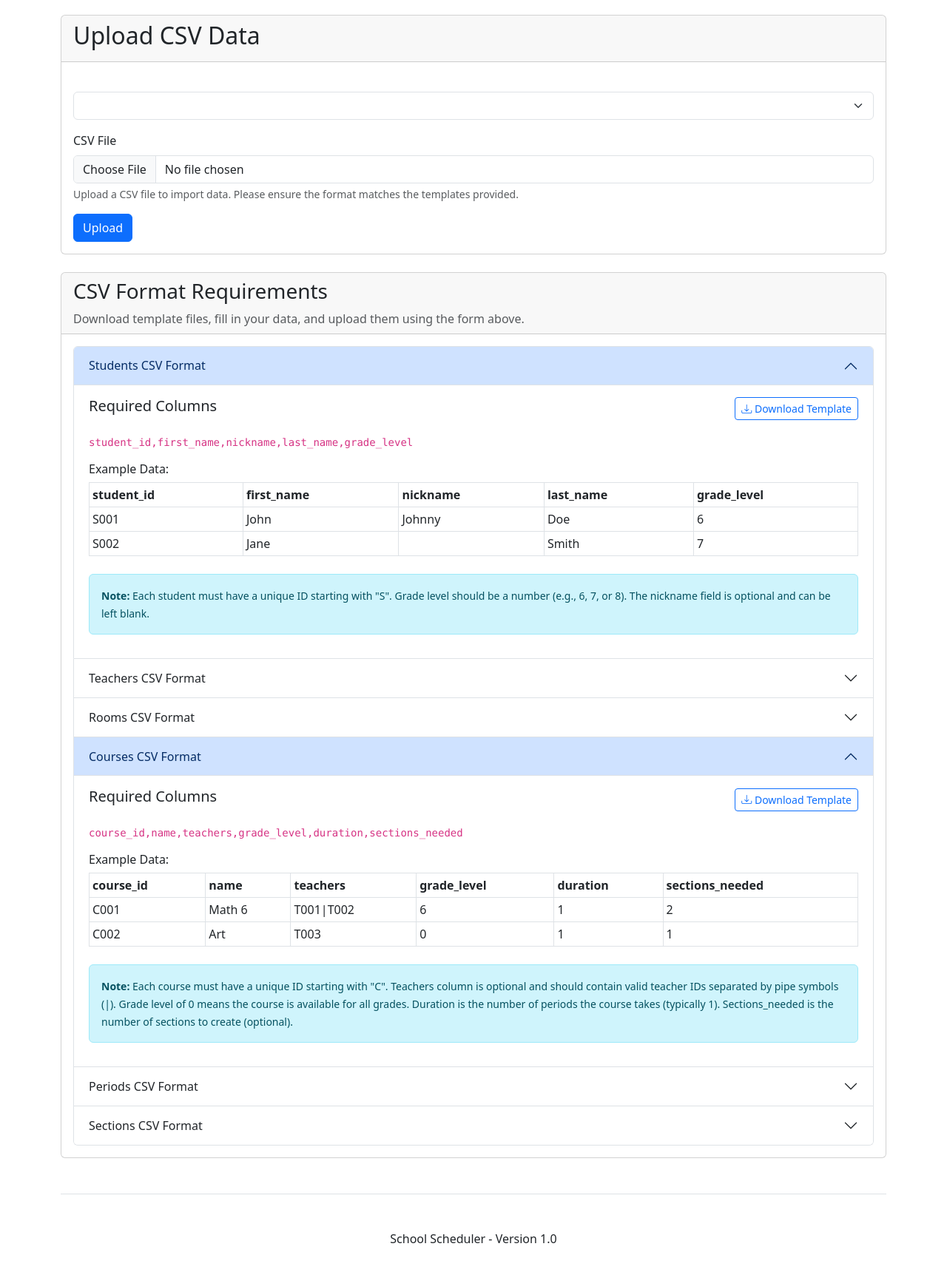
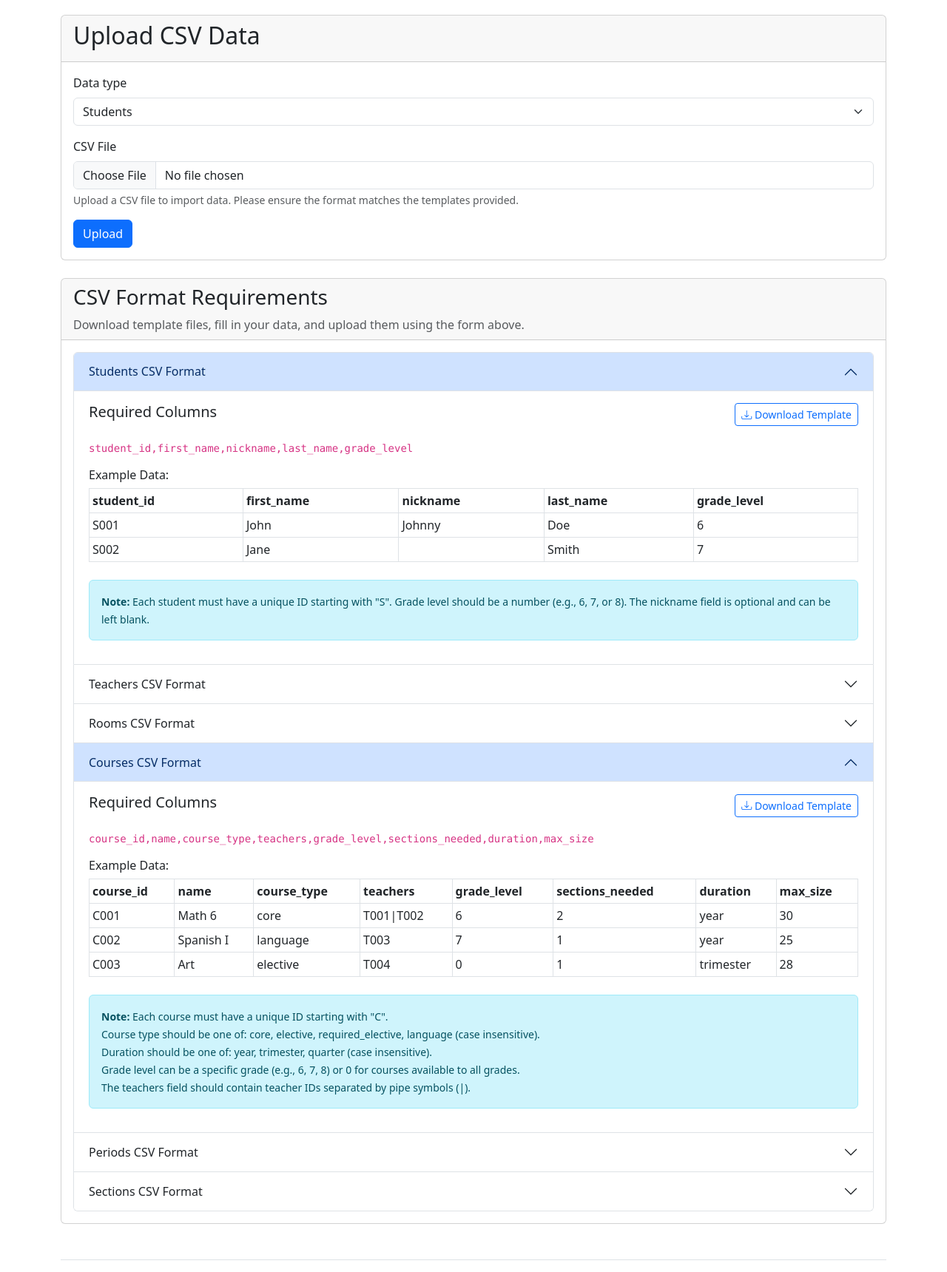
Before and after one commit to wafflestomper/Scheduler_v2, a Django app: page /upload/ in a window 1280 px wide, after a click on "Courses CSV Format". Shown: the part 76-1796 px from the top of the page at 74% size. Before the commit the page ends 1757 px from the top, so only its background shows below. Run offline with Django 4.2, Linux system fonts and the light colour scheme; lists and menus that the app fills with data are empty.

Commit message:
Update Course model and CSV processing with new fields and options

```diff
--- /dev/null
+++ b/sample_data/DEV - TeachersUpload2025-26 - teachers_template.csv
@@ -0,0 +1,6 @@
+teacher_id,first_name,last_name,availability,grade_level,subjects,gender
+T001,Peter,Cross,,6,Math,M
+T002,Jon,Piper,,"6,8",History,M
+T003,Jer,Dunn,,6,Science,M
+T004,Keena,Fitch,,6,Science,F
+T005,Alex,Knight,,6,English,M
--- a/schedule/forms.py
+++ b/schedule/forms.py
@@ -8,7 +8,7 @@
         widget=forms.FileInput(attrs={'class': 'form-control', 'accept': '.csv'})
     )
 
-    entity_type = forms.ChoiceField(
+    data_type = forms.ChoiceField(
         choices=[('students', 'Students'), ('teachers', 'Teachers'), ('rooms', 'Rooms'), ('courses', 'Courses'), ('periods', 'Periods'), ('sections', 'Sections')],
         widget=forms.Select(attrs={'class': 'form-select'})
     )
--- a/schedule/templates/schedule/csv_upload.html
+++ b/schedule/templates/schedule/csv_upload.html
@@ -232,7 +232,7 @@
                                         <i class="bi bi-download"></i> Download Template
                                     </a>
                                 </div>
-                                <p><code>course_id,name,teachers,grade_level,duration,sections_needed</code></p>
+                                <p><code>course_id,name,course_type,teachers,grade_level,sections_needed,duration,max_size</code></p>
 
                                 <h6>Example Data:</h6>
                                 <div class="table-responsive">
@@ -241,28 +241,44 @@
                                             <tr>
                                                 <th>course_id</th>
                                                 <th>name</th>
+                                                <th>course_type</th>
                                                 <th>teachers</th>
                                                 <th>grade_level</th>
+                                                <th>sections_needed</th>
                                                 <th>duration</th>
-                                                <th>sections_needed</th>
+                                                <th>max_size</th>
                                             </tr>
                                         </thead>
                                         <tbody>
                                             <tr>
                                                 <td>C001</td>
                                                 <td>Math 6</td>
+                                                <td>core</td>
                                                 <td>T001|T002</td>
                                                 <td>6</td>
-                                                <td>1</td>
                                                 <td>2</td>
+                                                <td>year</td>
+                                                <td>30</td>
                                             </tr>
                                             <tr>
                                                 <td>C002</td>
+                                                <td>Spanish I</td>
+                                                <td>language</td>
+                                                <td>T003</td>
+                                                <td>7</td>
+                                                <td>1</td>
+                                                <td>year</td>
+                                                <td>25</td>
+                                            </tr>
+                                            <tr>
+                                                <td>C003</td>
                                                 <td>Art</td>
-                                                <td>T003</td>
+                                                <td>elective</td>
+                                                <td>T004</td>
                                                 <td>0</td>
                                                 <td>1</td>
-                                                <td>1</td>
+                                                <td>trimester</td>
+                                                <td>28</td>
                                             </tr>
                                         </tbody>
                                     </table>
@@ -270,10 +286,10 @@
                                 <div class="alert alert-info mt-2">
                                     <small>
                                         <strong>Note:</strong> Each course must have a unique ID starting with "C".
-                                        Teachers column is optional and should contain valid teacher IDs separated by pipe symbols (|).
-                                        Grade level of 0 means the course is available for all grades.
-                                        Duration is the number of periods the course takes (typically 1).
-                                        Sections_needed is the number of sections to create (optional).
+                                        <br>Course type should be one of: core, elective, required_elective, language (case insensitive).
+                                        <br>Duration should be one of: year, trimester, quarter (case insensitive).
+                                        <br>Grade level can be a specific grade (e.g., 6, 7, 8) or 0 for courses available to all grades.
+                                        <br>The teachers field should contain teacher IDs separated by pipe symbols (|).
                                     </small>
                                 </div>
                             </div>
--- a/schedule/views.py
+++ b/schedule/views.py
@@ -109,14 +109,54 @@
 
     def process_courses(self, reader):
         for row in reader:
+            # Normalize course type - convert to lowercase and replace spaces with underscores
+            course_type = row.get('course_type', 'core').lower().strip()
+            # Map various forms to our standard values
+            if 'core' in course_type:
+                course_type = 'core'
+            elif 'required' in course_type and 'elective' in course_type:
+                course_type = 'required_elective'
+            elif 'elective' in course_type:
+                course_type = 'elective'
+            elif 'language' in course_type:
+                course_type = 'language'
+            else:
+                course_type = 'core'  # Default if not matched
+
+            # Normalize duration - convert to lowercase and strip whitespace
+            duration = row.get('duration', 'year').lower().strip()
+            # Map various forms to our standard values
+            if 'year' in duration:
+                duration = 'year'
+            elif 'trimester' in duration:
+                duration = 'trimester'
+            elif 'quarter' in duration:
+                duration = 'quarter'
+            else:
+                duration = 'year'  # Default if not matched
+
+            # Parse sections_needed, default to 1 if not provided or invalid
+            try:
+                sections_needed = int(row.get('sections_needed', 1))
+            except ValueError:
+                sections_needed = 1
+
+            # Parse max_students, default to 30 if not provided or invalid
+            try:
+                max_students = int(row.get('max_size', 30))
+            except ValueError:
+                max_students = 30
+
             Course.objects.update_or_create(
                 id=row['course_id'],
                 defaults={
                     'name': row['name'],
-                    'type': 'core',  # Default to core type since it's no longer in CSV
+                    'type': course_type,
                     'grade_level': int(row['grade_level']),
-                    'max_students': 30,  # Default value since it's no longer in CSV
+                    'max_students': max_students,
                     'eligible_teachers': row.get('teachers', ''),
+                    'duration': duration,
+                    'sections_needed': sections_needed,
                 }
             )
 
@@ -357,10 +397,12 @@
         # Add a sample row
         writer.writerow(['R001', '101', '30', 'classroom'])
     elif template_type == 'courses':
-        writer.writerow(['course_id', 'name', 'teachers', 'grade_level', 'duration', 'sections_needed'])
-        # Add a sample row
-        writer.writerow(['C001', 'Math 6', 'T001|T002', '6', '1', '2'])
-        writer.writerow(['C002', 'Art', 'T003', '0', '1', '1'])
+        writer.writerow(['course_id', 'name', 'course_type', 'teachers', 'grade_level', 'sections_needed', 'duration', 'max_size'])
+        # Add sample rows
+        writer.writerow(['C001', 'Math 6', 'core', 'T001|T002', '6', '2', 'year', '30'])
+        writer.writerow(['C002', 'Art', 'elective', 'T003', '0', '1', 'trimester', '25'])
+        writer.writerow(['C003', 'Spanish I', 'language', 'T004', '7', '1', 'year', '28'])
+        writer.writerow(['C004', 'Physical Education', 'required_elective', 'T005|T006', '0', '3', 'quarter', '35'])
     elif template_type == 'periods':
         writer.writerow(['period_id', 'start_time', 'end_time'])
         # Add a sample row
```
Also changed, not shown: sample_data/periods.csv (+9 -31 lines), schedule/models.py (+9 -0 lines), schedule/migrations/0003_course_duration_course_sections_needed_and_more.py (added).
